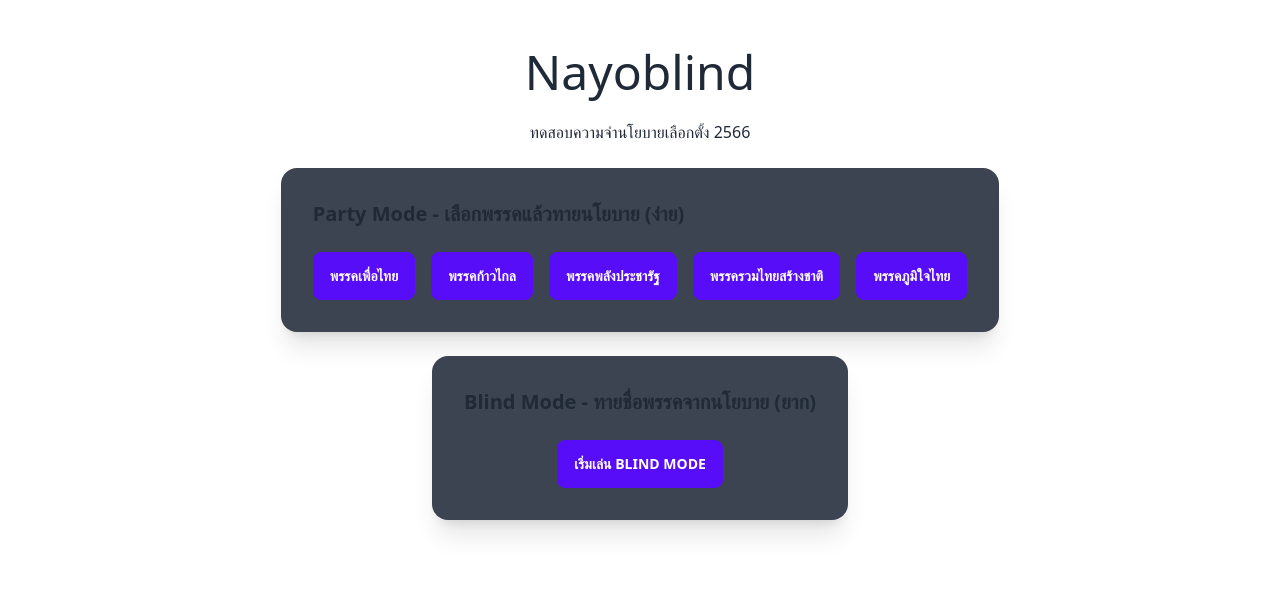
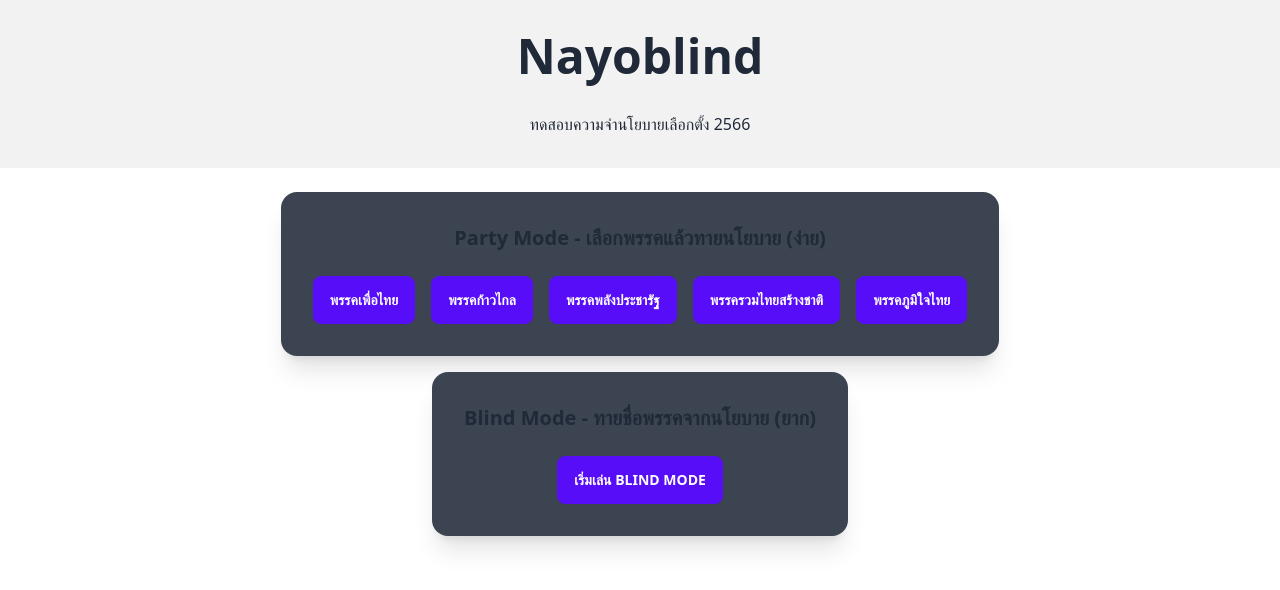
Before and after one commit to narze/nayoblind, a SvelteKit app: page / in a window 1280 px wide. Shown: the top 590 px of the page. Built offline with nearby package versions, Linux system fonts and the light colour scheme.

Commit message:
Update style

```diff
--- a/src/routes/+page.svelte
+++ b/src/routes/+page.svelte
@@ -147,14 +147,19 @@
 	}
 </script>
 
-<main class="flex flex-col items-center gap-6 mt-12">
-	<h1 class="text-5xl">Nayoblind</h1>
+<main class="flex flex-col items-center gap-4">
+	<div class="hero bg-base-200 mb-2">
+		<div class="hero-content text-center">
+			<div class="max-w-md">
+				<h1 class="py-4 text-5xl font-bold">Nayoblind</h1>
+				<p class="py-4 neutral-content">ทดสอบความจำนโยบายเลือกตั้ง 2566</p>
+			</div>
+		</div>
+	</div>
 
 	{#if gameState === 'MENU'}
-		<p>ทดสอบความจำนโยบายเลือกตั้ง 2566</p>
-
 		<div class="card bg-neutral shadow-xl">
-			<div class="card-body">
+			<div class="card-body items-center text-center">
 				<div class="card-title">Party Mode - เลือกพรรคแล้วทายนโยบาย (ง่าย)</div>
 				<p class="flex gap-4 mt-4 flex-wrap">
 					{#each parties as party}
@@ -167,7 +172,7 @@
 		</div>
 
 		<div class="card bg-neutral shadow-xl">
-			<div class="card-body">
+			<div class="card-body items-center text-center">
 				<div class="card-title">Blind Mode - ทายชื่อพรรคจากนโยบาย (ยาก)</div>
 				<p class="mt-4 mx-auto">
 					<button on:click={() => playBlindMode()} class="btn btn-primary"
@@ -176,7 +181,6 @@
 				</p>
 			</div>
 		</div>
-		<div class="card" />
 	{:else if gameState === 'PARTY'}
 		<h2 class="border rounded px-4 py-2">Party Mode - พรรค{partyModeOptions.party.name}</h2>
 
@@ -221,9 +225,10 @@
 		></script>
 
 		{#if showFbComments}
-			<div class="card bg-neutral shadow-xl min-w-[480px]">
+			<hr class="h-px my-4 bg-gray-200 border-0 dark:bg-gray-700 w-full" />
+			<div class="card shadow-xl bg-neutral w-full max-w-lg">
 				<div class="card-body">
-					<div class="card-title text-sm">Feedback & Suggestions</div>
+					<div class="card-title text-sm mb-4">คอมเม้นต์ + เสนอแนะ</div>
 
 					<div
 						class="fb-comments"
```
